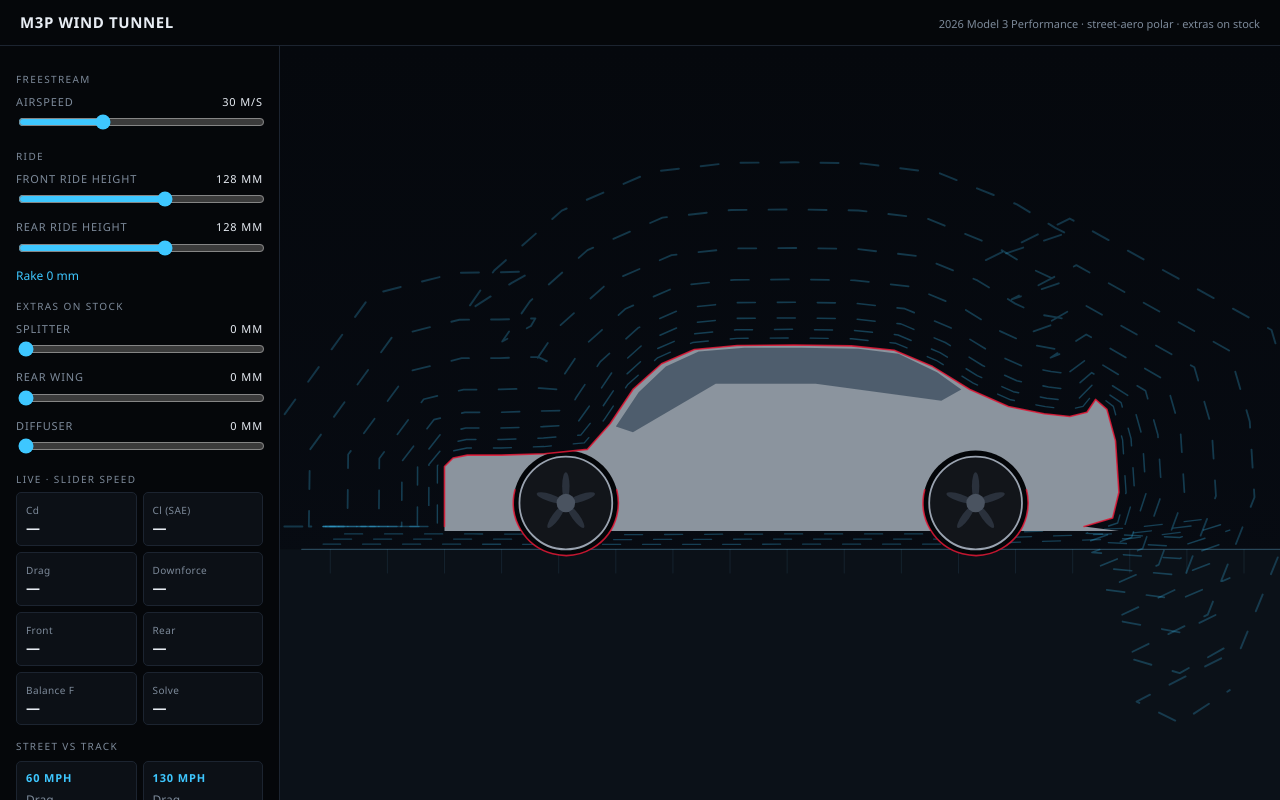
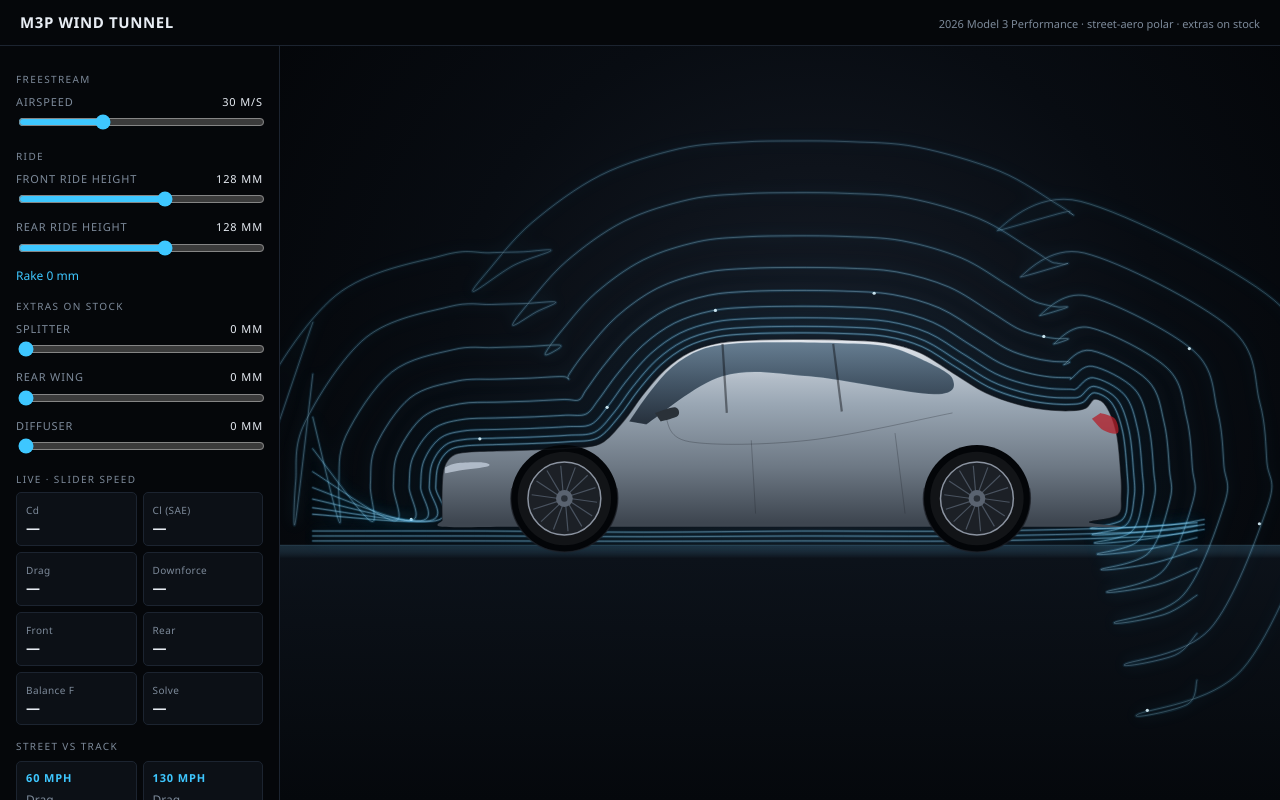
Before and after one commit to cedanosergio11/Aero, a plain HTML site: page static/index.html in a window 1280 px wide. Drawn offline with Linux system fonts and the light colour scheme; no server answers; animation ran at ten frames a second.

Commit message:
Rebuild tunnel canvas: silver Highland body, solid glow ribbons.

```diff
--- a/static/index.html
+++ b/static/index.html
@@ -117,16 +117,16 @@
     const $ = (id) => document.getElementById(id);
     const canvas = $("c");
     const ctx = canvas.getContext("2d");
-    const STOCK = 0.128, LEN = 4.724, WHEEL_R = 0.325, WELL_R = 0.368;
+    const STOCK = 0.128, LEN = 4.724, WHEEL_R = 0.325, WELL_R = 0.372;
     const AXLES = [0.85, 3.72];
     const UPPER0 = [
-      [0.00, 0.16], [0.00, 0.58], [0.06, 0.64], [0.16, 0.66],
-      [0.40, 0.66], [0.70, 0.67], [1.00, 0.70],
-      [1.16, 0.88], [1.32, 1.12], [1.52, 1.30], [1.75, 1.40],
-      [2.05, 1.428], [2.45, 1.431], [2.85, 1.425], [3.15, 1.395],
-      [3.42, 1.28], [3.68, 1.12], [3.95, 1.00], [4.20, 0.95],
-      [4.38, 0.93], [4.50, 0.96], [4.56, 1.05], [4.64, 0.98],
-      [4.70, 0.76], [4.724, 0.40], [4.68, 0.22], [4.48, 0.16],
+      [0.00, 0.17], [0.00, 0.40], [0.015, 0.54], [0.07, 0.62], [0.16, 0.645],
+      [0.38, 0.655], [0.62, 0.662], [0.88, 0.675], [1.10, 0.705],
+      [1.26, 0.86], [1.40, 1.05], [1.55, 1.22], [1.72, 1.34], [1.92, 1.405],
+      [2.15, 1.426], [2.45, 1.432], [2.78, 1.428], [3.08, 1.408],
+      [3.32, 1.34], [3.55, 1.20], [3.78, 1.06], [4.00, 0.98], [4.20, 0.942],
+      [4.38, 0.935], [4.48, 0.955], [4.54, 1.015], [4.62, 0.965],
+      [4.69, 0.78], [4.72, 0.50], [4.724, 0.34], [4.70, 0.21], [4.50, 0.16],
     ];
 
     function resize() {
@@ -138,12 +138,8 @@
     resize();
 
     const bind = [
-      ["airspeedMps", " m/s"],
-      ["rideHeightFrontMm", " mm"],
-      ["rideHeightRearMm", " mm"],
-      ["splitter", " mm"],
-      ["rearWing", " mm"],
-      ["diffuser", " mm"],
+      ["airspeedMps", " m/s"], ["rideHeightFrontMm", " mm"], ["rideHeightRearMm", " mm"],
+      ["splitter", " mm"], ["rearWing", " mm"], ["diffuser", " mm"],
     ];
     bind.forEach(([id, u]) => {
       $(id).addEventListener("input", () => {
@@ -154,7 +150,7 @@
       });
     });
 
-    let last = null, t0 = performance.now(), simTimer = null;
+    let last = null, simTimer = null;
 
     function setup() {
       return {
@@ -170,173 +166,270 @@
       const t = Math.max(0, Math.min(1, x / LEN));
       return hf + (hr - hf) * t;
     }
-    function upperBody(hf, hr) {
-      return UPPER0.map(([x, y]) => [x, y - STOCK + pitchY(x, hf, hr)]);
-    }
+    function py(x, y, hf, hr) { return [x, y - STOCK + pitchY(x, hf, hr)]; }
+    function upperBody(hf, hr) { return UPPER0.map(([x, y]) => py(x, y, hf, hr)); }
     function closedBody(s) {
       const upper = upperBody(s.hf, s.hr);
       const pts = upper.slice();
       if (s.wingM > 0.004) {
-        const duck = upper[21];
-        const xLe = duck[0] - 0.05, y0 = duck[1] + 0.04;
-        pts.push([xLe, y0], [xLe + 0.05, y0 + 0.028], [xLe + s.wingM, y0 + 0.04],
-                 [xLe + s.wingM, y0 + 0.01], [xLe, y0]);
+        const duck = upper[25];
+        const xLe = duck[0] - 0.04, y0 = duck[1] + 0.035;
+        pts.push([xLe, y0], [xLe + 0.04, y0 + 0.022], [xLe + s.wingM, y0 + 0.03],
+                 [xLe + s.wingM, y0 + 0.008], [xLe, y0]);
       }
-      const rise = Math.min(s.diffuserM * 0.9, 0.22);
-      pts.push([LEN, s.hr + rise], [0.12, s.hf]);
+      const rise = Math.min(s.diffuserM * 0.85, 0.2);
+      pts.push([LEN, s.hr + rise]);
+      for (let x = 4.3; x >= 0.15; x -= 0.35) pts.push([x, pitchY(x, s.hf, s.hr)]);
       if (s.splitterM > 0.001) {
-        pts.push([-s.splitterM, s.hf - 0.01], [-s.splitterM, s.hf - 0.022]);
+        pts.push([-s.splitterM, s.hf - 0.008], [-s.splitterM, s.hf - 0.02]);
       }
       pts.push([0, s.hf], [0, upper[0][1]]);
       return pts;
     }
-    function glassPoly(hf, hr) {
-      const p = [
-        [1.20, 0.86], [1.36, 1.10], [1.55, 1.28], [1.78, 1.385],
-        [2.10, 1.412], [2.50, 1.412], [2.90, 1.405], [3.18, 1.37],
-        [3.45, 1.24], [3.62, 1.12], [3.48, 1.04], [2.60, 1.16],
-        [1.90, 1.16], [1.32, 0.82],
-      ];
-      return p.map(([x, y]) => [x, y - STOCK + pitchY(x, hf, hr)]);
-    }
+
     function worldToScreen(s) {
-      const x0 = -0.9 - s.splitterM, x1 = 5.6, y0 = -0.08, y1 = 1.85;
-      const pad = 36 * devicePixelRatio;
+      const x0 = -0.85 - s.splitterM, x1 = 5.55, y0 = -0.12, y1 = 1.82;
+      const pad = 40 * devicePixelRatio;
       const w = canvas.width - 2 * pad, h = canvas.height - 2 * pad;
       const sc = Math.min(w / (x1 - x0), h / (y1 - y0));
       const ox = pad + (w - sc * (x1 - x0)) / 2;
       const oy = pad + (h - sc * (y1 - y0)) / 2;
       return (x, y) => [ox + (x - x0) * sc, canvas.height - (oy + (y - y0) * sc)];
     }
-    function pathPoly(poly, toS, close) {
+
+    function curve(pts, toS, close) {
+      const p = pts.map(([x, y]) => toS(x, y));
+      if (p.length < 2) return;
       ctx.beginPath();
-      poly.forEach(([x, y], n) => {
-        const p = toS(x, y);
-        n ? ctx.lineTo(p[0], p[1]) : ctx.moveTo(p[0], p[1]);
-      });
-      if (close !== false) ctx.closePath();
+      ctx.moveTo(p[0][0], p[0][1]);
+      if (p.length === 2) { ctx.lineTo(p[1][0], p[1][1]); }
+      else {
+        for (let i = 0; i < p.length - 1; i++) {
+          const p0 = p[Math.max(0, i - 1)], p1 = p[i], p2 = p[i + 1], p3 = p[Math.min(p.length - 1, i + 2)];
+          ctx.bezierCurveTo(
+            p1[0] + (p2[0] - p0[0]) / 6, p1[1] + (p2[1] - p0[1]) / 6,
+            p2[0] - (p3[0] - p1[0]) / 6, p2[1] - (p3[1] - p1[1]) / 6,
+            p2[0], p2[1]
+          );
+        }
+      }
+      if (close) ctx.closePath();
     }
+
     function offsetRibbon(poly, dist) {
       const out = [];
       for (let i = 0; i < poly.length; i++) {
         const a = poly[Math.max(0, i - 1)], b = poly[Math.min(poly.length - 1, i + 1)];
-        let tx = b[0] - a[0], ty = b[1] - a[1];
-        const L = Math.hypot(tx, ty) || 1;
-        const nx = -ty / L, ny = tx / L;
-        out.push([poly[i][0] + nx * dist, poly[i][1] + ny * dist]);
+        const tx = b[0] - a[0], ty = b[1] - a[1], L = Math.hypot(tx, ty) || 1;
+        out.push([poly[i][0] - ty / L * dist, poly[i][1] + tx / L * dist]);
       }
       return out;
     }
-    function extend(poly, xIn, xOut) {
-      const a = poly[0], b = poly[poly.length - 1];
-      return [[xIn, a[1]], ...poly, [xOut, b[1] + (b[1] - poly[poly.length - 2][1]) * 0.4],
-              [xOut + 0.35, b[1] + 0.08]];
+
+    function screenPoly(poly, toS) { return poly.map(([x, y]) => toS(x, y)); }
+
+    function drawTunnel(toS, dpr) {
+      const w = canvas.width, h = canvas.height;
+      const g = ctx.createRadialGradient(w * 0.55, h * 0.42, 40, w * 0.5, h * 0.45, w * 0.75);
+      g.addColorStop(0, "#141a24");
+      g.addColorStop(0.45, "#080c12");
+      g.addColorStop(1, "#020305");
+      ctx.fillStyle = g;
+      ctx.fillRect(0, 0, w, h);
+      const f0 = toS(-1.2, 0), f1 = toS(6.2, 0);
+      const fg = ctx.createLinearGradient(0, f0[1] - 8, 0, h);
+      fg.addColorStop(0, "rgba(70, 120, 150, 0.18)");
+      fg.addColorStop(0.08, "rgba(12, 18, 26, 0.95)");
+      fg.addColorStop(1, "#05080c");
+      ctx.fillStyle = fg;
+      ctx.fillRect(0, f0[1], w, h);
+      ctx.beginPath();
+      ctx.moveTo(f0[0], f0[1]); ctx.lineTo(f1[0], f1[1]);
+      ctx.strokeStyle = "rgba(110, 170, 200, 0.22)";
+      ctx.lineWidth = 1 * dpr;
+      ctx.stroke();
     }
-    function strokeRibbon(poly, toS, phase, width, alpha) {
-      ctx.beginPath();
-      poly.forEach(([x, y], n) => {
-        const p = toS(x, y);
-        n ? ctx.lineTo(p[0], p[1]) : ctx.moveTo(p[0], p[1]);
-      });
-      ctx.strokeStyle = `rgba(62, 199, 255, ${alpha})`;
-      ctx.lineWidth = width;
+
+    function glowRibbon(pts, toS, dpr, width, alpha) {
+      curve(pts, toS, false);
+      ctx.save();
+      ctx.strokeStyle = `rgba(70, 190, 255, ${alpha * 0.35})`;
+      ctx.shadowColor = "rgba(80, 210, 255, 0.9)";
+      ctx.shadowBlur = 16 * dpr;
+      ctx.lineWidth = width * 2.2;
       ctx.lineCap = "round";
       ctx.lineJoin = "round";
-      ctx.setLineDash([18 * devicePixelRatio, 22 * devicePixelRatio]);
-      ctx.lineDashOffset = -phase;
       ctx.stroke();
-      ctx.setLineDash([]);
+      ctx.shadowBlur = 0;
+      ctx.strokeStyle = `rgba(190, 235, 255, ${alpha})`;
+      ctx.lineWidth = width * 0.55;
+      ctx.stroke();
+      ctx.restore();
     }
 
-    function drawTunnel(toS, s, dpr, now) {
-      const w = canvas.width, h = canvas.height;
-      const g = ctx.createLinearGradient(0, 0, 0, h);
-      g.addColorStop(0, "#05080d");
-      g.addColorStop(0.7, "#070b12");
-      g.addColorStop(1, "#0a1018");
-      ctx.fillStyle = g;
-      ctx.fillRect(0, 0, w, h);
-
-      const floor = toS(-1, 0), floor2 = toS(6, 0);
-      ctx.fillStyle = "#0b1118";
-      ctx.fillRect(0, floor[1], w, h);
-      ctx.strokeStyle = "rgba(40, 70, 90, 0.35)";
-      ctx.lineWidth = 1;
-      for (let x = -0.8; x < 5.8; x += 0.4) {
-        const a = toS(x, 0), b = toS(x, -0.04);
-        ctx.beginPath(); ctx.moveTo(a[0], a[1]); ctx.lineTo(b[0], b[1] + 18); ctx.stroke();
+    function along(pts, t) {
+      let tot = 0;
+      const seg = [];
+      for (let i = 1; i < pts.length; i++) {
+        const d = Math.hypot(pts[i][0] - pts[i - 1][0], pts[i][1] - pts[i - 1][1]);
+        seg.push(d); tot += d;
       }
-      ctx.beginPath();
-      ctx.moveTo(floor[0], floor[1]); ctx.lineTo(floor2[0], floor2[1]);
-      ctx.strokeStyle = "rgba(80, 140, 170, 0.45)";
-      ctx.lineWidth = 1.2 * dpr;
-      ctx.stroke();
+      let s = ((t % 1) + 1) % 1 * tot;
+      for (let i = 1; i < pts.length; i++) {
+        if (s <= seg[i - 1]) {
+          const u = s / (seg[i - 1] || 1);
+          return [pts[i - 1][0] + (pts[i][0] - pts[i - 1][0]) * u,
+                  pts[i - 1][1] + (pts[i][1] - pts[i - 1][1]) * u];
+        }
+        s -= seg[i - 1];
+      }
+      return pts[pts.length - 1];
     }
 
     function drawSmoke(toS, s, dpr, now) {
       const upper = upperBody(s.hf, s.hr);
-      const phase = (now / 18) * (s.V / 30);
-      const offsets = [0.05, 0.11, 0.19, 0.30, 0.46, 0.68, 0.95, 1.28];
+      const phase = (now / 2400) * (s.V / 30);
+      const offsets = [0.045, 0.09, 0.15, 0.23, 0.34, 0.50, 0.72, 1.02, 1.38];
       offsets.forEach((d, i) => {
-        const rib = extend(offsetRibbon(upper, d), -0.85, 5.15);
-        strokeRibbon(rib, toS, phase + i * 9, (1.4 + i * 0.08) * dpr, 0.22 + 0.07 * (1 - i / offsets.length));
+        const rib = [[-0.9, upper[0][1] + d], ...offsetRibbon(upper, d)];
+        const tail = rib[rib.length - 1];
+        const open = 0.04 + i * 0.025;
+        rib.push([tail[0] + 0.35, tail[1] + open * 0.3], [5.25, tail[1] + open]);
+        glowRibbon(rib, toS, dpr, (1.15 + i * 0.04) * dpr, 0.55 - i * 0.035);
+        const p = along(rib, phase + i * 0.11);
+        const q = toS(p[0], p[1]);
+        ctx.beginPath();
+        ctx.arc(q[0], q[1], 1.6 * dpr, 0, Math.PI * 2);
+        ctx.fillStyle = "rgba(220, 245, 255, 0.9)";
+        ctx.fill();
       });
       const hAvg = 0.5 * (s.hf + s.hr);
-      const nUnder = hAvg < 0.11 ? 4 : hAvg < 0.14 ? 3 : 2;
+      const nUnder = hAvg < 0.105 ? 4 : hAvg < 0.135 ? 3 : 2;
       for (let i = 0; i < nUnder; i++) {
-        const y = 0.018 + (hAvg - 0.02) * (i + 0.5) / nUnder;
-        const under = [[-0.85, y], [0.2, y], [1.2, y * 0.95], [2.4, y], [3.6, y], [4.8, y + 0.04], [5.3, y + 0.1]];
-        strokeRibbon(under, toS, phase * 1.15 + i * 11, 1.3 * dpr, 0.28);
+        const y = 0.016 + (Math.max(hAvg - 0.025, 0.03)) * (i + 0.4) / nUnder;
+        const under = [[-0.9, y], [0.3, y], [1.4, y * 0.92], [2.5, y], [3.7, y], [4.9, y + 0.03], [5.3, y + 0.08]];
+        glowRibbon(under, toS, dpr, 1.15 * dpr, 0.5);
       }
+    }
+
+    function wheelGeom(toS, ax) {
+      const c = toS(ax, WHEEL_R);
+      const r = Math.abs(toS(ax + WHEEL_R, WHEEL_R)[0] - c[0]);
+      const rWell = Math.abs(toS(ax + WELL_R, WHEEL_R)[0] - c[0]);
+      return { c, r, rWell };
     }
 
     function drawCar(toS, s, dpr) {
       const upper = upperBody(s.hf, s.hr);
       const body = closedBody(s);
-      pathPoly(body, toS);
-      ctx.fillStyle = "#8b949e";
+      const yf = (x, y) => py(x, y, s.hf, s.hr);
+
+      curve(body, toS, true);
+      const g0 = toS(2.4, 1.43), g1 = toS(2.4, 0.16);
+      const paint = ctx.createLinearGradient(0, g0[1], 0, g1[1]);
+      paint.addColorStop(0, "#d8dee6");
+      paint.addColorStop(0.35, "#9aa7b4");
+      paint.addColorStop(0.7, "#6d7884");
+      paint.addColorStop(1, "#3e4650");
+      ctx.fillStyle = paint;
       ctx.fill();
+
+      ctx.save();
+      ctx.clip();
+      const spec = ctx.createLinearGradient(0, g0[1], 0, g1[1]);
+      spec.addColorStop(0, "rgba(255,255,255,0.28)");
+      spec.addColorStop(0.22, "rgba(255,255,255,0)");
+      ctx.fillStyle = spec;
+      ctx.fillRect(0, 0, canvas.width, canvas.height);
+      ctx.restore();
 
       ctx.save();
       ctx.globalCompositeOperation = "destination-out";
       AXLES.forEach((ax) => {
-        const c = toS(ax, WHEEL_R);
-        const rWell = Math.abs(toS(ax + WELL_R, WHEEL_R)[0] - c[0]);
+        const { c, rWell } = wheelGeom(toS, ax);
         ctx.beginPath(); ctx.arc(c[0], c[1], rWell, 0, Math.PI * 2); ctx.fill();
       });
       ctx.restore();
 
-      pathPoly(upper, toS, false);
-      ctx.strokeStyle = "rgba(227, 25, 55, 0.85)";
-      ctx.lineWidth = 1.6 * dpr;
+      curve(upper, toS, false);
+      ctx.strokeStyle = "rgba(20, 24, 30, 0.55)";
+      ctx.lineWidth = 1.1 * dpr;
       ctx.lineJoin = "round";
       ctx.stroke();
 
+      const glass = [
+        yf(1.30, 0.86), yf(1.44, 1.06), yf(1.60, 1.24), yf(1.80, 1.36),
+        yf(2.05, 1.405), yf(2.40, 1.412), yf(2.78, 1.405), yf(3.08, 1.385),
+        yf(3.32, 1.30), yf(3.55, 1.16), yf(3.42, 1.05), yf(2.55, 1.175),
+        yf(1.95, 1.175), yf(1.42, 0.84),
+      ];
+      curve(glass, toS, true);
+      const gg = ctx.createLinearGradient(0, toS(2.4, 1.41)[1], 0, toS(2.4, 0.86)[1]);
+      gg.addColorStop(0, "rgba(55, 85, 110, 0.72)");
+      gg.addColorStop(1, "rgba(18, 28, 40, 0.82)");
+      ctx.fillStyle = gg;
+      ctx.fill();
+      ctx.strokeStyle = "rgba(200, 220, 235, 0.18)";
+      ctx.lineWidth = 0.8 * dpr;
+      ctx.stroke();
+
+      ctx.strokeStyle = "rgba(12, 14, 18, 0.45)";
+      ctx.lineWidth = 2.2 * dpr;
+      curve([yf(1.95, 1.40), yf(1.98, 0.92)], toS, false); ctx.stroke();
+      curve([yf(2.72, 1.40), yf(2.78, 0.93)], toS, false); ctx.stroke();
+
+      ctx.strokeStyle = "rgba(30, 34, 40, 0.28)";
+      ctx.lineWidth = 1 * dpr;
+      curve([yf(1.55, 0.90), yf(1.72, 0.72), yf(2.55, 0.73), yf(3.55, 0.92)], toS, false); ctx.stroke();
+      curve([yf(2.15, 0.73), yf(2.18, 0.22)], toS, false); ctx.stroke();
+      curve([yf(3.15, 0.78), yf(3.22, 0.22)], toS, false); ctx.stroke();
+
+      const hl = [yf(0.02, 0.54), yf(0.10, 0.57), yf(0.28, 0.575), yf(0.32, 0.55), yf(0.12, 0.52), yf(0.02, 0.50)];
+      curve(hl, toS, true);
+      ctx.fillStyle = "rgba(230, 240, 255, 0.55)";
+      ctx.fill();
+
+      const tl = [yf(4.58, 0.92), yf(4.68, 0.88), yf(4.70, 0.78), yf(4.60, 0.80), yf(4.52, 0.88)];
+      curve(tl, toS, true);
+      ctx.fillStyle = "rgba(180, 30, 40, 0.75)";
+      ctx.fill();
+
+      const mir = [yf(1.48, 0.92), yf(1.62, 0.96), yf(1.64, 0.90), yf(1.52, 0.86)];
+      curve(mir, toS, true);
+      ctx.fillStyle = "#2a3138";
+      ctx.fill();
+
       AXLES.forEach((ax) => {
-        const c = toS(ax, WHEEL_R);
-        const r = Math.abs(toS(ax + WHEEL_R, WHEEL_R)[0] - c[0]);
-        const rWell = Math.abs(toS(ax + WELL_R, WHEEL_R)[0] - c[0]);
+        const { c, r, rWell } = wheelGeom(toS, ax);
         ctx.beginPath();
-        ctx.arc(c[0], c[1], rWell, Math.PI * 1.08, Math.PI * 1.92, true);
-        ctx.strokeStyle = "rgba(227, 25, 55, 0.85)";
-        ctx.lineWidth = 1.6 * dpr;
+        ctx.arc(c[0], c[1], rWell, Math.PI * 1.06, Math.PI * 1.94, true);
+        ctx.strokeStyle = "rgba(30, 34, 40, 0.7)";
+        ctx.lineWidth = 1.4 * dpr;
         ctx.stroke();
+
         ctx.beginPath(); ctx.arc(c[0], c[1], r, 0, Math.PI * 2);
-        ctx.fillStyle = "#12151a"; ctx.fill();
-        ctx.strokeStyle = "#9aa3b0"; ctx.lineWidth = 1.8 * dpr; ctx.stroke();
-        ctx.save(); ctx.translate(c[0], c[1]); ctx.fillStyle = "#2a313c";
-        for (let k = 0; k < 5; k++) {
-          ctx.rotate(Math.PI * 2 / 5);
-          ctx.beginPath(); ctx.ellipse(0, -r * 0.36, r * 0.08, r * 0.3, 0, 0, Math.PI * 2); ctx.fill();
+        ctx.fillStyle = "#121417"; ctx.fill();
+        ctx.beginPath(); ctx.arc(c[0], c[1], r * 0.78, 0, Math.PI * 2);
+        ctx.fillStyle = "#1c2026"; ctx.fill();
+        ctx.strokeStyle = "#8b93a0"; ctx.lineWidth = 1.5 * dpr; ctx.stroke();
+
+        ctx.save();
+        ctx.translate(c[0], c[1]);
+        ctx.strokeStyle = "#4a5360";
+        ctx.lineWidth = 1.15 * dpr;
+        for (let k = 0; k < 14; k++) {
+          ctx.rotate(Math.PI / 7);
+          ctx.beginPath();
+          ctx.moveTo(r * 0.12, 0);
+          ctx.lineTo(r * 0.70, r * 0.08);
+          ctx.stroke();
         }
         ctx.restore();
-        ctx.beginPath(); ctx.arc(c[0], c[1], r * 0.2, 0, Math.PI * 2);
-        ctx.fillStyle = "#4a5360"; ctx.fill();
+        ctx.beginPath(); ctx.arc(c[0], c[1], r * 0.18, 0, Math.PI * 2);
+        ctx.fillStyle = "#5a6370"; ctx.fill();
+        ctx.beginPath(); ctx.arc(c[0], c[1], r * 0.07, 0, Math.PI * 2);
+        ctx.fillStyle = "#2a3038"; ctx.fill();
       });
-
-      pathPoly(glassPoly(s.hf, s.hr), toS);
-      ctx.fillStyle = "rgba(30, 50, 70, 0.55)";
-      ctx.fill();
     }
 
     function frame(now) {
@@ -344,7 +437,7 @@
       const s = setup();
       const toS = worldToScreen(s);
       ctx.clearRect(0, 0, canvas.width, canvas.height);
-      drawTunnel(toS, s, dpr, now);
+      drawTunnel(toS, dpr);
       drawSmoke(toS, s, dpr, now);
       drawCar(toS, s, dpr);
       requestAnimationFrame(frame);
@@ -357,10 +450,6 @@
       const d = a >= 100 ? 0 : a >= 10 ? 1 : 2;
       return n.toFixed(d) + (u || "");
     }
-    function fillForces(f, map) {
-      if (!f) return;
-      Object.entries(map).forEach(([k, id]) => { $(id).textContent = fmt(f[k], k.includes("N") || k === "dragN" ? " N" : k === "balancePct" ? " %" : ""); });
-    }
     function scheduleSim() { clearTimeout(simTimer); simTimer = setTimeout(simulate, 120); }
     async function simulate() {
       $("err").textContent = "";
@@ -368,8 +457,7 @@
       const hr = Number($("rideHeightRearMm").value);
       const body = {
         airspeedMps: Number($("airspeedMps").value),
-        rideHeightFrontMm: hf,
-        rideHeightRearMm: hr,
+        rideHeightFrontMm: hf, rideHeightRearMm: hr,
         rideHeightMm: Math.round(0.5 * (hf + hr)),
         splitter: Number($("splitter").value),
         rearWing: Number($("rearWing").value),
@@ -378,8 +466,7 @@
       const t = performance.now();
       try {
         const res = await fetch("/simulate", {
-          method: "POST",
-          headers: { "Content-Type": "application/json" },
+          method: "POST", headers: { "Content-Type": "application/json" },
           body: JSON.stringify(body),
         });
         if (!res.ok) throw new Error(await res.text());
@@ -394,17 +481,14 @@
         $("balancePct").textContent = fmt(f.balancePct, " %");
         $("ms").textContent = Math.round(performance.now() - t) + " ms";
         const mph = last.forcesAtMph || {};
-        const a = mph["60"] || mph[60];
-        const b = mph["130"] || mph[130];
+        const a = mph["60"] || mph[60], b = mph["130"] || mph[130];
         $("d60").textContent = a ? fmt(a.dragN, " N") : "—";
         $("l60").textContent = a ? fmt(a.downforceN, " N") : "—";
         $("b60").textContent = a ? fmt(a.balancePct, " %") : "—";
         $("d130").textContent = b ? fmt(b.dragN, " N") : "—";
         $("l130").textContent = b ? fmt(b.downforceN, " N") : "—";
         $("b130").textContent = b ? fmt(b.balancePct, " %") : "—";
-      } catch (e) {
-        $("err").textContent = String(e);
-      }
+      } catch (e) { $("err").textContent = String(e); }
     }
     simulate();
   </script>
```
